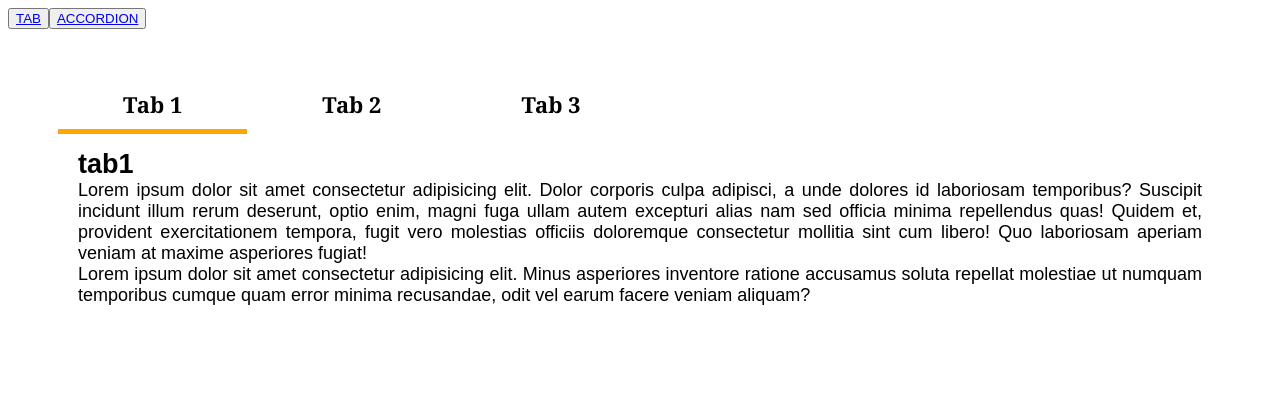
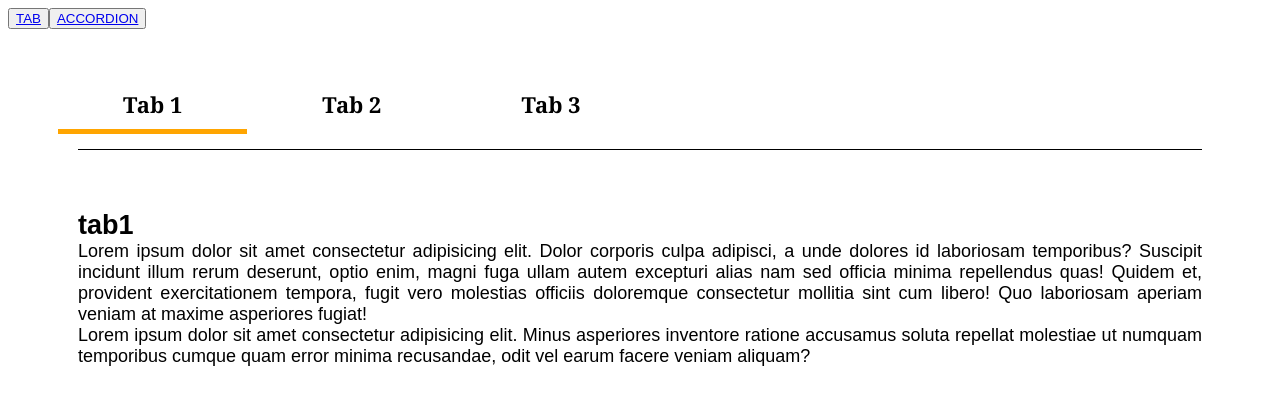
Before and after one commit to faiyaz1505/Tutorial, an Angular app: page /tab in a window 1280 px wide. Shown: the top 404 px of the page. Built offline with nearby package versions, Linux system fonts and the light colour scheme.

Commit message:
modified:   src/app/tab/tab.component.css 	modified:   src/app/tab/tab.component.html

```diff
--- a/src/app/tab/tab.component.css
+++ b/src/app/tab/tab.component.css
@@ -61,3 +61,7 @@ body{
     text-align: justify;
   text-justify: inter-word;
 }
+.section{
+    padding: 30px;
+    border-top: 1px solid black;
+}
--- a/src/app/tab/tab.component.html
+++ b/src/app/tab/tab.component.html
@@ -4,6 +4,7 @@
         <label for="tab-1">Tab 1</label>
         <div class="tab-bar"></div>
         <div class="tab-content">
+            <div class="section"></div>
             <h2>tab1</h2>
             <p>Lorem ipsum dolor sit amet consectetur adipisicing elit. Dolor corporis culpa adipisci, a unde dolores id laboriosam temporibus? Suscipit incidunt illum rerum deserunt, optio enim, magni fuga ullam autem excepturi alias nam sed officia minima repellendus quas! Quidem et, provident exercitationem tempora, fugit vero molestias officiis doloremque consectetur mollitia sint cum libero! Quo laboriosam aperiam veniam at maxime asperiores fugiat!</p>
             <p>Lorem ipsum dolor sit amet consectetur adipisicing elit. Minus asperiores inventore ratione accusamus soluta repellat molestiae ut numquam temporibus cumque quam error minima recusandae, odit vel earum facere veniam aliquam?</p>
@@ -14,6 +15,7 @@
         <label for="tab-2">Tab 2</label>
         <div class="tab-bar"></div>
         <div class="tab-content">
+            <div class="section"></div>
             <h2>tab2</h2>
             <p>Lorem ipsum dolor sit amet, consectetur adipisicing elit. Veniam voluptate, repellat recusandae perferendis quas porro laborum quaerat ea. Voluptatibus veritatis placeat dolore! Quia, dolore inventore sit eligendi obcaecati, culpa, incidunt quis iste possimus praesentium illo sapiente ipsum est dolorum ducimus nemo quae at in quibusdam soluta eum distinctio blanditiis. Sequi, natus nihil. Sapiente vitae distinctio fuga eum omnis neque deleniti possimus nulla illum consequatur, error unde accusantium recusandae. Quibusdam totam labore deserunt minus aliquam enim accusantium porro modi placeat delectus itaque quae dolore reiciendis aspernatur ipsum voluptatibus neque illum quam omnis vel qui mollitia non, perferendis amet. Id unde quod veniam vel porro illum laborum? Maiores nobis, nesciunt perspiciatis necessitatibus magni minus aperiam harum ea fuga obcaecati nulla animi aliquid et enim natus commodi similique sequi nemo deleniti odit! Iste, nihil dolore asperiores esse inventore animi sunt quaerat necessitatibus distinctio doloremque eius corrupti beatae, architecto quas illum. Facere, quo perferendis.</p>
             <p>Lorem ipsum dolor sit amet consectetur adipisicing elit. Dolor corporis culpa adipisci, a unde dolores id laboriosam temporibus? Suscipit incidunt illum rerum deserunt, optio enim, magni fuga ullam autem excepturi alias nam sed officia minima repellendus quas! Quidem et, provident exercitationem tempora, fugit vero molestias officiis doloremque consectetur mollitia sint cum libero! Quo laboriosam aperiam veniam at maxime asperiores fugiat!</p>
@@ -25,6 +27,7 @@
         <label for="tab-3">Tab 3</label>
         <div class="tab-bar"></div>
         <div class="tab-content">
+            <div class="section"></div>
             <h2>tab3</h2>
             <p>Lorem, ipsum dolor sit amet consectetur adipisicing elit. Minima, esse.</p>
             <p>Lorem ipsum dolor sit amet consectetur adipisicing elit. Dolor corporis culpa adipisci, a unde dolores id laboriosam temporibus? Suscipit incidunt illum rerum deserunt, optio enim, magni fuga ullam autem excepturi alias nam sed officia minima repellendus quas! Quidem et, provident exercitationem tempora, fugit vero molestias officiis doloremque consectetur mollitia sint cum libero! Quo laboriosam aperiam veniam at maxime asperiores fugiat!</p>
```
